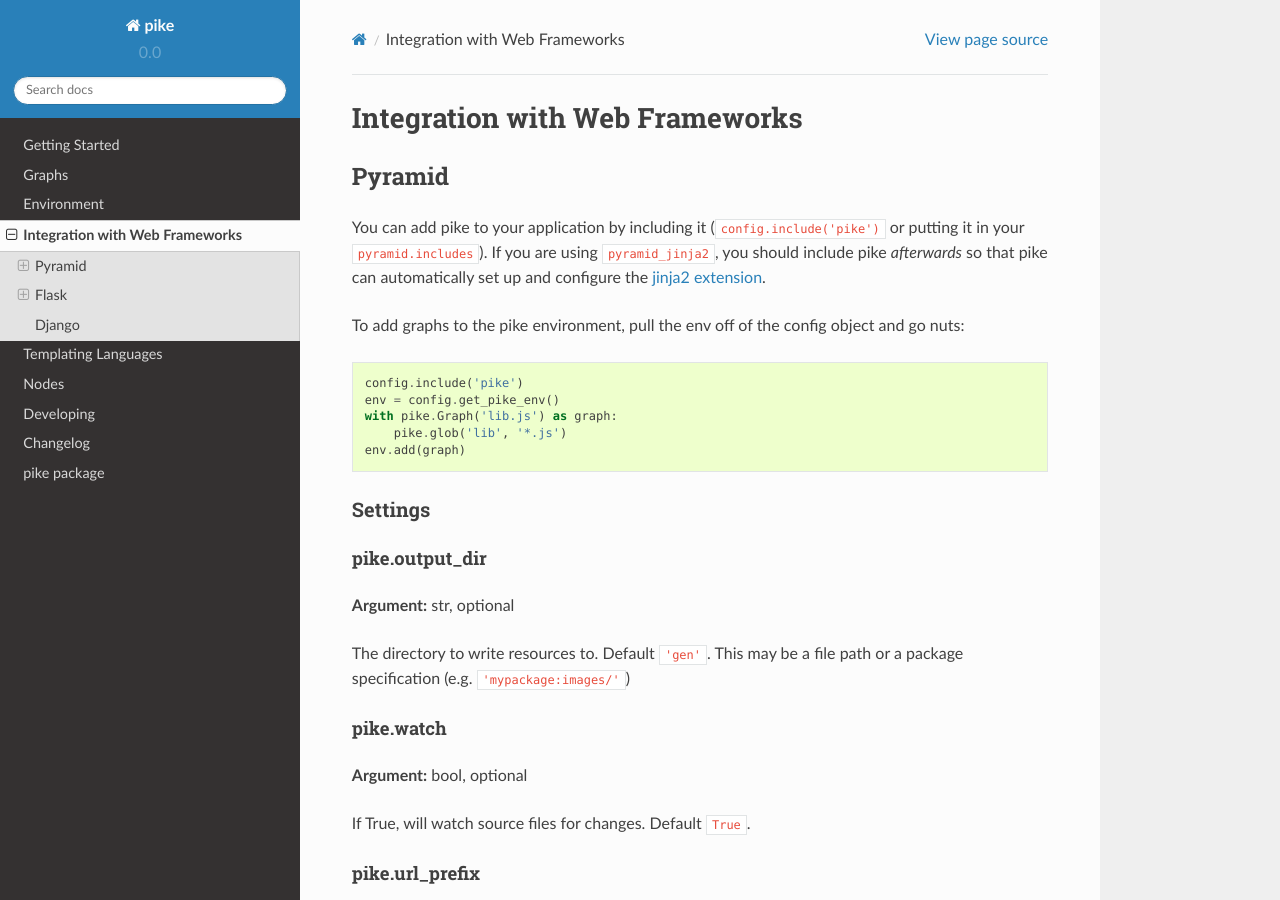
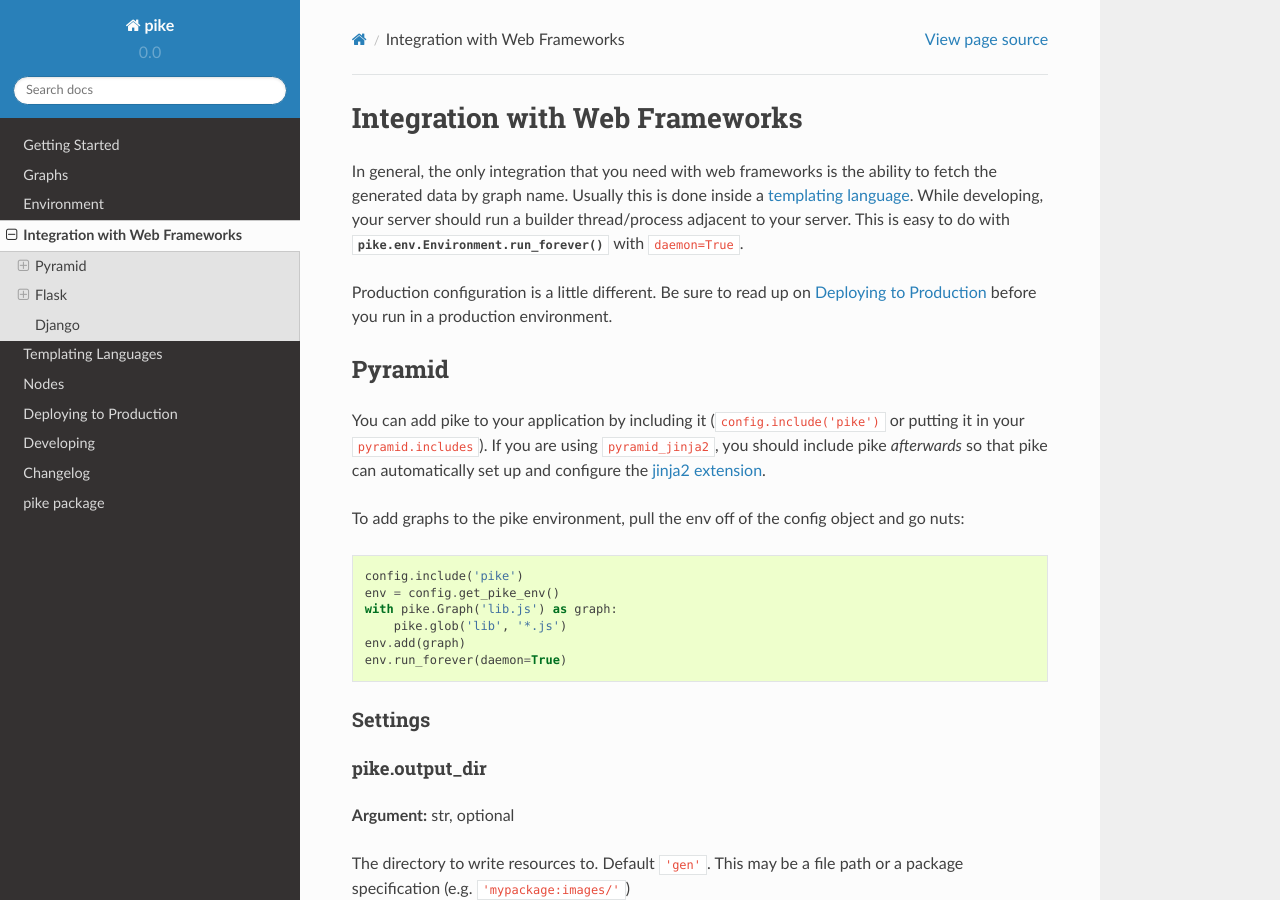
Before and after one commit to stevearc/python-pike, a Sphinx documentation site: the page built from doc/topics/servers.rst, in a window 1280 px wide and 900 px high. Built offline with Sphinx 7.4.7 and the Read the Docs theme 2.0.0, drawn with Linux system fonts in a browser that asks for light colours; pages that are not in the unit, such as notebooks, are missing from menus; some of the changed text lies outside the part shown.

Commit message:
Removing outdated test and update web framework docs

```diff
--- a/doc/index.rst
+++ b/doc/index.rst
@@ -19,6 +19,7 @@
     topics/servers
     topics/templates
     topics/nodes
+    topics/deploying
     topics/developing
 
     changes
--- /dev/null
+++ b/doc/topics/deploying.rst
@@ -0,0 +1,6 @@
+.. _deploying:
+
+Deploying to Production
+=======================
+.. todo::
+    Write about best practices for deploying to production
--- a/doc/topics/servers.rst
+++ b/doc/topics/servers.rst
@@ -2,6 +2,14 @@
 
 Integration with Web Frameworks
 ===============================
+In general, the only integration that you need with web frameworks is the
+ability to fetch the generated data by graph name. Usually this is done inside
+a :ref:`templating language <templates>`. While developing, your server should
+run a builder thread/process adjacent to your server. This is easy to do with
+:meth:`pike.env.Environment.run_forever` with ``daemon=True``.
+
+Production configuration is a little different. Be sure to read up on
+:ref:`deploying` before you run in a production environment.
 
 Pyramid
 -------
@@ -20,6 +28,7 @@
     with pike.Graph('lib.js') as graph:
         pike.glob('lib', '*.js')
     env.add(graph)
+    env.run_forever(daemon=True)
 
 Settings
 ^^^^^^^^
@@ -78,6 +87,7 @@
     with pike.Graph('lib.js') as graph:
         pike.glob('lib', '*.js')
     env.add(graph)
+    env.run_forever(daemon=True)
 
 You may configure the behavior of :meth:`~pike.flaskme` with variables
 in your ``app.config``.
--- a/doc/topics/templates.rst
+++ b/doc/topics/templates.rst
@@ -1,3 +1,5 @@
+.. _templates:
+
 Templating Languages
 ====================
 
```
Also changed, not shown: 1 other file.
